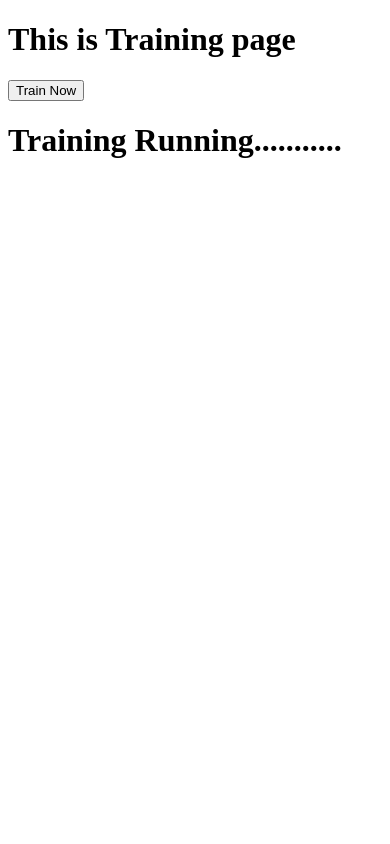
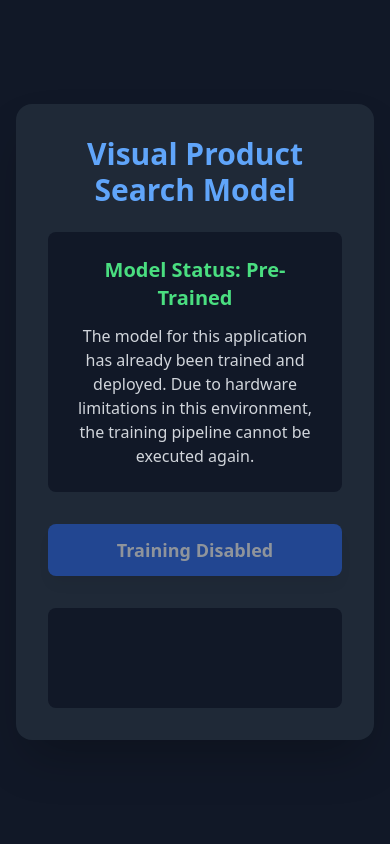
Before and after one commit to mdmohsin212/Visual-Product-Search, a Flask app: page /train in a window 390 px wide. Run offline with Flask 3, Linux system fonts and the light colour scheme; parts of the project's set-up code (start-up, migrations or seed data) failed here and were passed over; some libraries are stand-ins or nearby versions.

Commit message:
complete model traing page

```diff
--- a/templates/train.html
+++ b/templates/train.html
@@ -3,11 +3,91 @@
 <head>
     <meta charset="UTF-8">
     <meta name="viewport" content="width=device-width, initial-scale=1.0">
-    <title>Document</title>
+    <title>Model Training</title>
+    <script src="https://cdn.tailwindcss.com"></script>
+    <style>
+        @keyframes spin {
+            from { transform: rotate(0deg); }
+            to { transform: rotate(360deg); }
+        }
+        .loader {
+            border: 4px solid rgba(0, 0, 0, 0.1);
+            border-left-color: #3b82f6;
+            border-radius: 50%;
+            width: 24px;
+            height: 24px;
+            animation: spin 1s linear infinite;
+        }
+    </style>
 </head>
-<body>
-    <h1>This is Training page</h1>
-    <button>Train Now</button>
-    <h1>Training Running...........</h1>
+<body class="bg-gray-900 text-gray-100 font-sans antialiased">
+
+    <div class="min-h-screen flex items-center justify-center p-4">
+        <div class="bg-gray-800 p-8 md:p-12 rounded-2xl shadow-2xl max-w-lg w-full">
+
+            <h1 class="text-3xl font-bold text-center text-blue-400 mb-6">
+                Visual Product Search Model
+            </h1>
+
+            <div class="bg-gray-900 p-6 rounded-lg mb-8">
+                <h2 class="text-xl font-semibold text-center text-green-400 mb-3">Model Status: Pre-Trained</h2>
+                <p class="text-center text-gray-300">
+                    The model for this application has already been trained and deployed. Due to hardware limitations in this environment, the training pipeline cannot be executed again.
+                </p>
+            </div>
+
+            <div class="flex justify-center mb-8">
+                <button id="train-button" class="w-full md:w-auto bg-blue-600 text-white font-bold py-3 px-8 rounded-lg text-lg shadow-lg transition-all duration-300 ease-in-out opacity-50 cursor-not-allowed" disabled>
+                    Training Disabled
+                </button>
+            </div>
+
+            <div id="status-container" class="bg-gray-900 p-6 rounded-lg min-h-[100px] flex items-center justify-center" hidden>
+                <div id="status-content" class="text-center">
+                    <div id="loader" class="loader mx-auto mb-4" hidden></div>
+                    <p id="status-message" class="text-lg font-medium text-gray-300"></p>
+                </div>
+            </div>
+
+        </div>
+    </div>
+
+    <script>
+        const trainButton = document.getElementById('train-button');
+        const statusContainer = document.getElementById('status-container');
+        const statusMessage = document.getElementById('status-message');
+        const loader = document.getElementById('loader');
+
+        trainButton.addEventListener('click', async () => {
+            statusMessage.textContent = 'Training Running...........';
+            statusMessage.className = 'text-lg font-medium text-yellow-400';
+            loader.hidden = false;
+            statusContainer.hidden = false;
+            trainButton.disabled = true;
+            trainButton.textContent = 'Training in Progress...';
+
+            try {
+                const response = await fetch(`/train_model?t=${new Date().getTime()}`);
+
+                if (!response.ok) {
+                    throw new Error(`Server responded with status: ${response.status}`);
+                }
+
+                const resultText = await response.text();
+                statusMessage.textContent = resultText;
+                statusMessage.className = 'text-lg font-medium text-green-400';
+
+            } catch (error) {
+                console.error('Training failed:', error);
+                statusMessage.textContent = 'Training Failed. Check console for details.';
+                statusMessage.className = 'text-lg font-medium text-red-400';
+            } finally {
+                loader.hidden = true;
+                trainButton.disabled = false;
+                trainButton.textContent = 'Start Training Now';
+            }
+        });
+    </script>
+
 </body>
 </html>
```
